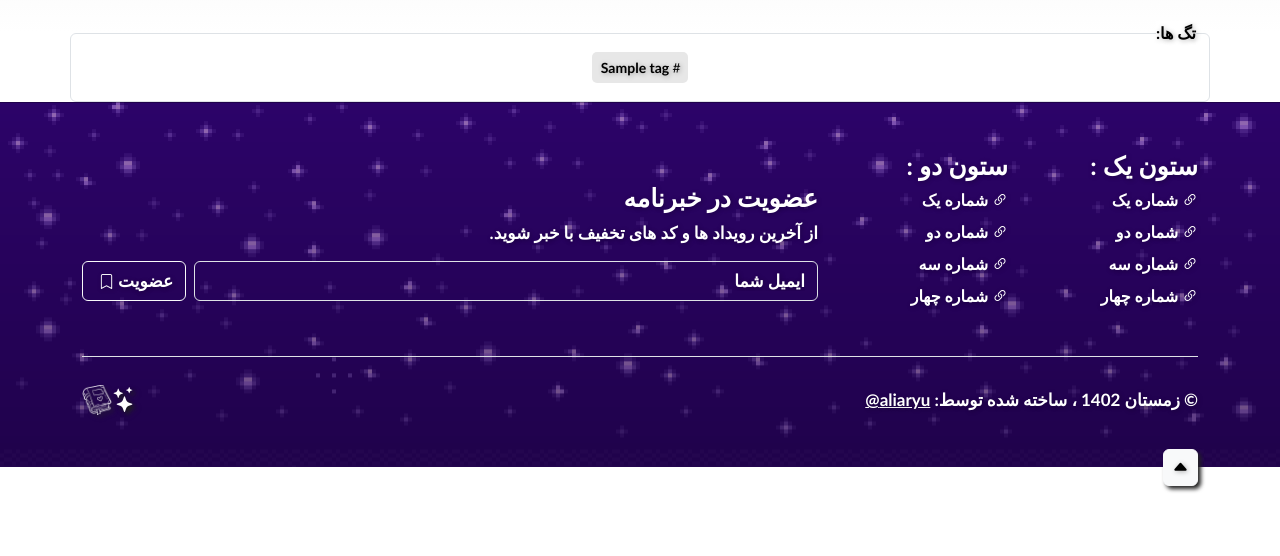
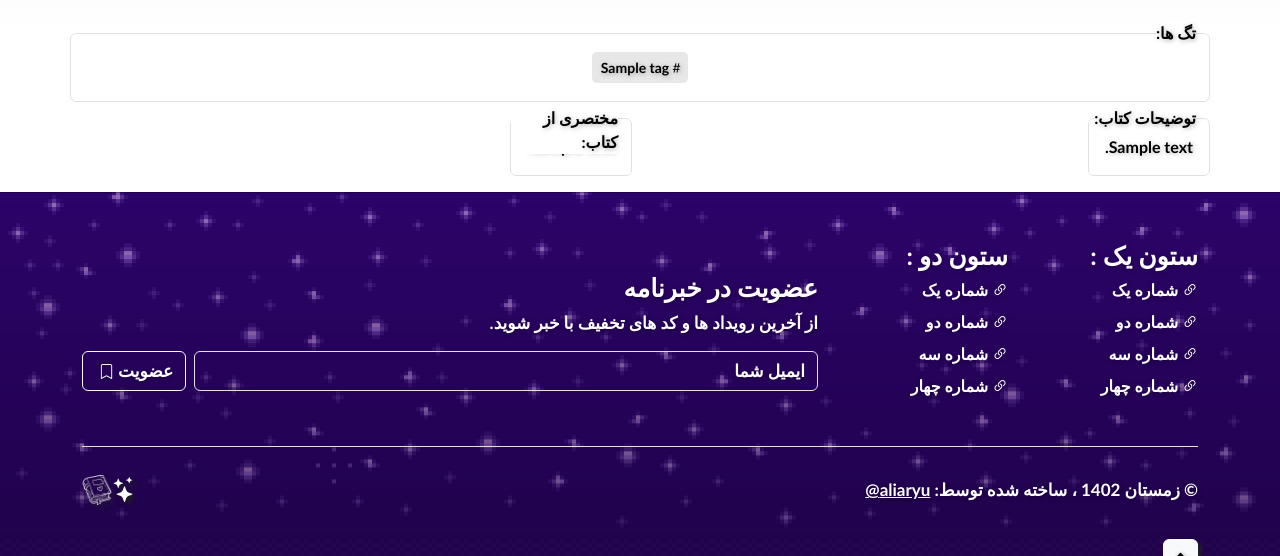
Before and after one commit to aliaryu/aryu-bookstore, a Django app: template apps/product/templates/product/book.html in a window 1280 px wide. Shown: the part 990-1546 px from the top of the page. Before the commit the page ends 1482 px from the top, so only its background shows below. Run offline with Django 4.2, Linux system fonts and the light colour scheme; the template is opened without the code that fills it: most values are stand-ins (such as "Sample title", 1, 10 or a date in 2020); grey boxes marked "Sample" are stand-in pictures; some web fonts are replaced.

Commit message:
feat(app product/templates) : add description excerpt template
also include it to book template

```diff
--- a/apps/product/templates/product/book.html
+++ b/apps/product/templates/product/book.html
@@ -4,6 +4,7 @@
 {% block content %}
     {% include "product/includes/book/image_detail.html" %}
     {% include "product/includes/book/tags.html" %}
+    {% include "product/includes/book/description_excerpt.html" %}
 {% endblock content %}
 
 {% block javascript %}
--- /dev/null
+++ b/apps/product/templates/product/includes/book/description_excerpt.html
@@ -0,0 +1,28 @@
+{% comment %} DESCRIPTION & EXCERPT {% endcomment %}
+{% if book.description or book.excerpt %}
+    <div class="container-fluid my-3">
+        <div class="container p-0">
+            <div class="row g-0 row-cols-1 g-3">
+
+                {% if book.description %}
+                    <div {% if book.excerpt %} class="col-xl-6 d-flex" {% else %} class="col d-flex" {% endif %}>
+                        <div class="border rounded p-3 position-relative mb-xl-0" >
+                            <span class="position-absolute" style="top:-13px; right: 13px; background-color: white;">توضیحات کتاب:</span>
+                            <p class="mb-0">{{ book.description }}</p>
+                        </div>
+                    </div>
+                {% endif %}
+
+                {% if book.excerpt %}
+                    <div {% if book.description %} class="col-xl-6 d-flex" {% else %} class="col d-flex" {% endif %}>
+                        <div class="border rounded p-3 position-relative mt-xl-0" >
+                            <span class="position-absolute" style="top:-13px; right: 13px; background-color: white;">مختصری از کتاب:</span>
+                            <p class="mb-0">{{ book.excerpt }}</p>
+                        </div>
+                    </div>
+                {% endif %}
+
+            </div>
+        </div>
+    </div>
+{% endif %}
--- a/apps/product/templates/product/includes/book/tags.html
+++ b/apps/product/templates/product/includes/book/tags.html
@@ -1,6 +1,6 @@
 {% comment %} TAGS {% endcomment %}
 {% if book.tag.all %}
-    <div class="container-fluid mt-0">
+    <div class="container-fluid mt-0 mb-3">
         <div class="container p-0">
             <div class="border rounded p-3 d-flex flex-wrap justify-content-center align-items-center position-relative">
                 <span class="position-absolute" style="top:-13px; right: 13px; background-color: white;">تگ ها:</span>
```
